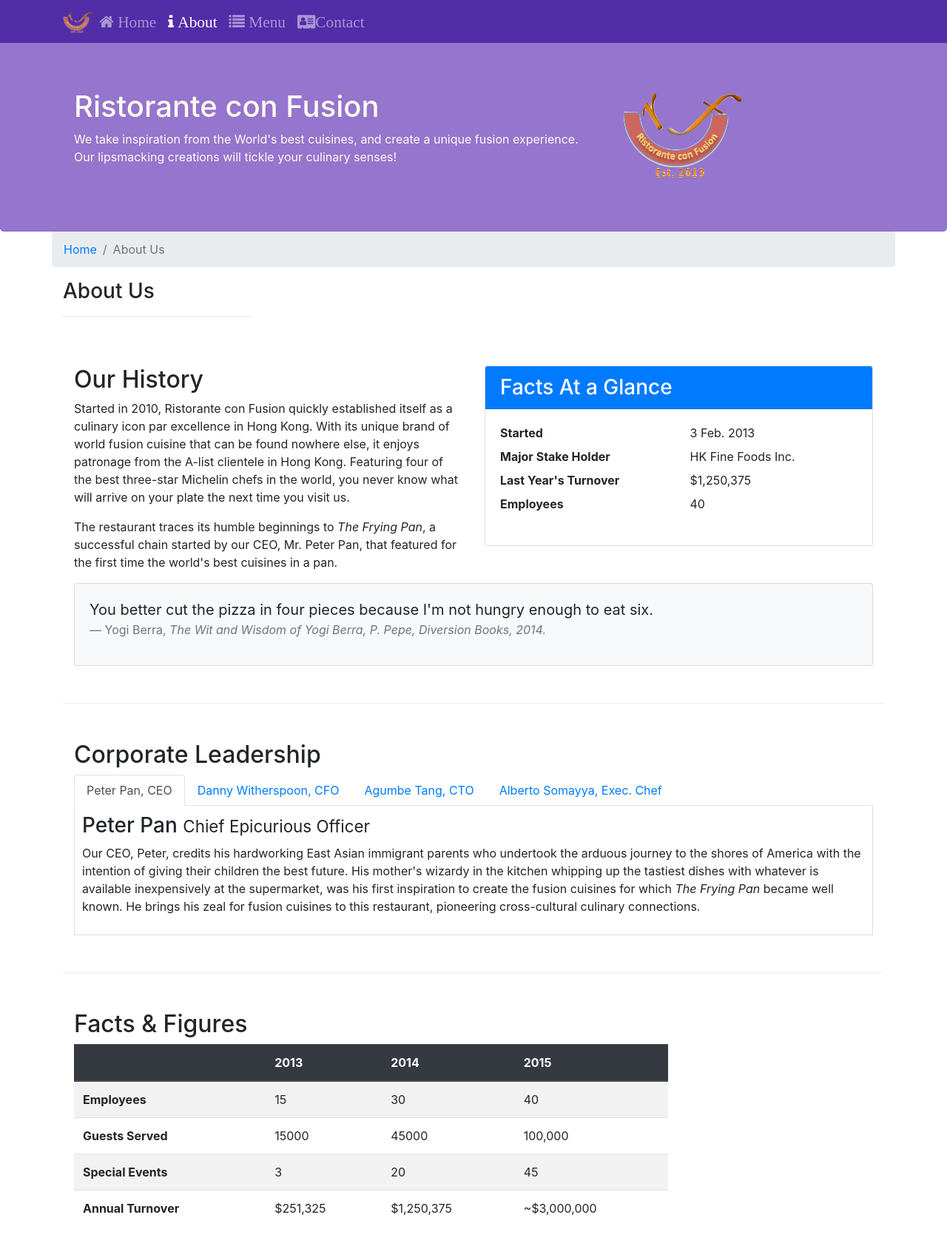
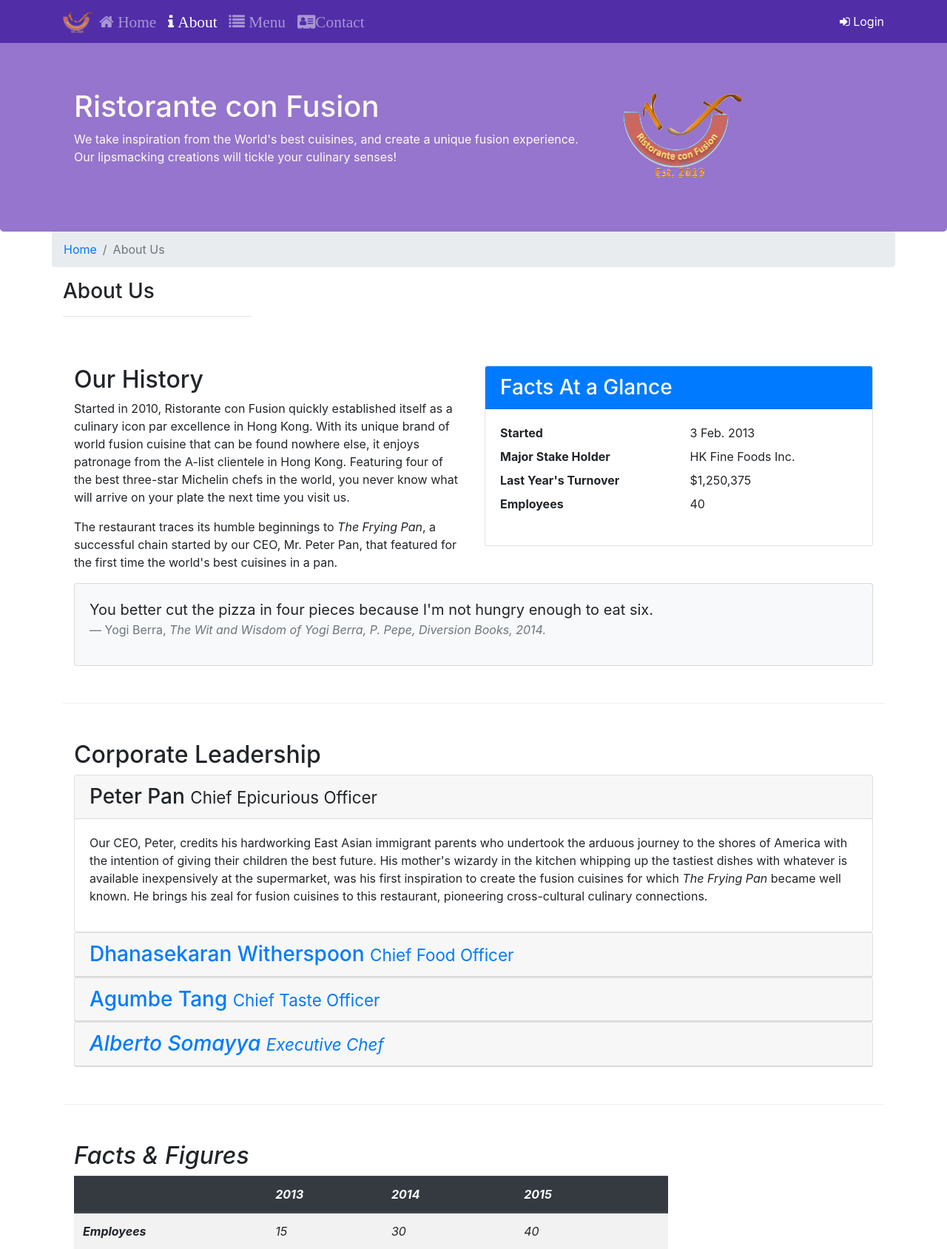
Before and after one commit to LeonardoCabral578/con-fusion, a PHP site: page /aboutus.php in a window 1280 px wide. Shown: the top 1688 px of the page at 74% size. Run offline with PHP 8.4, Linux system fonts and the light colour scheme; data that the repository does not hold is empty; some libraries are stand-ins or nearby versions.

Commit message:
Tooltip y Modal

```diff
--- a/aboutus.php
+++ b/aboutus.php
@@ -80,24 +80,18 @@ include_once 'plantillas/navbar.inc.php';
         <div class="col-12">
             <h2>Corporate Leadership</h2>
 
-            <ul class="nav nav-tabs">
-                <li class="nav-item">
-                    <a class="nav-link active" href="#peter" role="tab" data-toggle="tab">Peter Pan, CEO</a>
-                </li>
-                <li class="nav-item">
-                    <a class="nav-link" href="#danny" role="tab" data-toggle="tab">Danny Witherspoon, CFO</a>
-                </li>
-                <li class="nav-item">
-                    <a class="nav-link" href="#agumbe" role="tab" data-toggle="tab">Agumbe Tang, CTO</a>
-                </li>
-                <li class="nav-item">
-                    <a class="nav-link" href="#alberto" role="tab" data-toggle="tab">Alberto Somayya, Exec. Chef</a>
-                </li>
-            </ul>
+            <div id="accordion">
+                <div class="card">
+                    <div class="card-header" role="tab" id="peterhead">
+                        <h3 class="mb-0">
+                            <a data-toggle="collapse" data-target="#peter">
+                                Peter Pan <small>Chief Epicurious Officer</small>
+                            </a>
+                        </h3>
+                    </div>
 
-            <div class="tab-content">
-                <div role="tabpanel" class="tab-pane fade show active" id="peter">
-                    <h3>Peter Pan <small>Chief Epicurious Officer</small></h3>
+                    <div role="tabpanel" class="collapse show" id="peter" data-parent="#accordion">
+                        <div class="card-body">
                             <p class="d-none d-sm-block">Our CEO, Peter, credits his hardworking East Asian immigrant parents who undertook the arduous
                                 journey to the shores of America with the intention of giving their children the best future. His
                                 mother's wizardy in the kitchen whipping up the tastiest dishes with whatever is available
@@ -105,25 +99,54 @@ include_once 'plantillas/navbar.inc.php';
                                 <em>The Frying Pan</em> became well known. He brings his zeal for fusion cuisines to this
                                 restaurant, pioneering cross-cultural culinary connections.</p>
                         </div>
+                    </div>
+                </div>
 
-                <div role="tabpanel" class="tab-pane fade" id="danny">
-                    <h3>Dhanasekaran Witherspoon <small>Chief Food Officer</small></h3>
+                <div class="card">
+                    <div class="card-header" role="tab" id="dannyhead">
+                        <h3 class="mb-0">
+                            <a class="collapsed" data-toggle="collapse" data-target="#danny">
+                                Dhanasekaran Witherspoon <small>Chief Food Officer</small>
+                            </a>
+                        </h3>
+                    </div>
+
+                    <div class="collapse" id="danny" data-parent="#accordion">
+                        <div class="card-body">
                             <p class="d-none d-sm-block">Our CFO, Danny, as he is affectionately referred to by his colleagues, comes from a long established
                                 family tradition in farming and produce. His experiences growing up on a farm in the Australian
                                 outback gave him great appreciation for varieties of food sources. As he puts it in his own words,
                                 <em>Everything that runs, wins, and everything that stays, pays!</em></p>
                         </div>
+                    </div>
+                </div>
 
-                <div role="tabpanel" class="tab-pane fade" id="agumbe">
-                    <h3>Agumbe Tang <small>Chief Taste Officer</small></h3>
+                <div class="card">
+                    <div class="card-header" role="tab" id="agumbehead">
+                        <h3 class="mb-0">
+                            <a class="collapsed" data-toggle="collapse" data-target="#agumbe">Agumbe Tang <small>Chief Taste Officer</small></a>
+                        </h3>
+                    </div>
+
+                    <div class="collapse" id="agumbe" data-parent="#accordion">
+                        <div class="card-body">
                             <p class="d-none d-sm-block">Blessed with the most discerning gustatory sense, Agumbe, our CTO, personally ensures that every dish
                                 that we serve meets his exacting tastes. Our chefs dread the tongue lashing that ensues if their
                                 dish does not meet his exacting standards. He lives by his motto, <em>You click only if you survive
-                            my lick.</em></p>
+                                    my lick.</p>
+                        </div>
+                    </div>
                 </div>
 
-                <div role="tabpanel" class="tab-pane fade" id="alberto">
-                    <h3>Alberto Somayya <small>Executive Chef</small></h3>
+                <div class="card">
+                    <div class="card-header" role="tab" id="albertohead">
+                        <h3 class="mb-0">
+                            <a class="collapsed" data-toggle="collapse" data-target="#alberto">Alberto Somayya <small>Executive Chef</small></a>
+                        </h3>
+                    </div>
+
+                    <div class="collapse" id="alberto" data-parent="#accordion">
+                        <div class="card-body">
                             <p class="d-none d-sm-block">Award winning three-star Michelin chef with wide International experience having worked closely with
                                 whos-who in the culinary world, he specializes in creating mouthwatering Indo-Italian fusion
                                 experiences. He says, <em>Put together the cuisines from the two craziest cultures, and you get a
@@ -132,6 +155,9 @@ include_once 'plantillas/navbar.inc.php';
                     </div>
                 </div>
             </div>
+        </div>
+    </div>
+
     <div class="row row-content">
         <div class="col-12 col-sm-9">
             <h2>Facts &amp; Figures</h2>
--- a/plantillas/dec-final.inc.php
+++ b/plantillas/dec-final.inc.php
@@ -5,6 +5,11 @@
   <script src="https://cdn.jsdelivr.net/npm/bootstrap@4.5.3/dist/js/bootstrap.bundle.min.js"
     integrity="sha384-ho+j7jyWK8fNQe+A12Hb8AhRq26LrZ/JpcUGGOn+Y7RsweNrtN/tE3MoK7ZeZDyx"
     crossorigin="anonymous"></script>
+  <script>
+    $(document).ready(function(){
+        $('[data-toggle="tooltip"]').tooltip();
+    });
+  </script>
 </body>
 
 </html>
--- a/plantillas/navbar.inc.php
+++ b/plantillas/navbar.inc.php
@@ -6,11 +6,54 @@
     <a class="navbar-brand mr-auto" href="./index.php"><img src="img/logo.png" height="30" width="41"></a>
     <div class="collapse navbar-collapse" id="Navbar">
       <ul class="navbar-nav mr-auto">
-          <li class="nav-item <?php echo $indexActivo?>"><a class="nav-link" href="./index.php"><span class="fa fa-home fa-lg"> Home</a></li>
-          <li class="nav-item <?php echo $aboutusActivo?>"><a class="nav-link" href="./aboutus.php"><span class="fa fa-info fa-lg"> About</a></li>
-          <li class="nav-item <?php echo $estaActivo?>"><a class="nav-link" href="#"><span class="fa fa-list fa-lg"> Menu</a></li>
-          <li class="nav-item <?php echo $contactusActivo?>"><a class="nav-link" href="./contactus.php"><span class="fa fa-address-card fa-lg">Contact</a></li>
+        <li class="nav-item <?php echo $indexActivo ?>"><a class="nav-link" href="./index.php"><span class="fa fa-home fa-lg"> Home</a></li>
+        <li class="nav-item <?php echo $aboutusActivo ?>"><a class="nav-link" href="./aboutus.php"><span class="fa fa-info fa-lg"> About</a></li>
+        <li class="nav-item <?php echo $estaActivo ?>"><a class="nav-link" href="#"><span class="fa fa-list fa-lg"> Menu</a></li>
+        <li class="nav-item <?php echo $contactusActivo ?>"><a class="nav-link" href="./contactus.php"><span class="fa fa-address-card fa-lg">Contact</a></li>
       </ul>
+      <span class="navbar-text">
+        <a data-toggle="modal" data-target="#loginModal">
+          <span class="fa fa-sign-in"></span> Login
+        </a>
+      </span>
     </div>
   </div>
 </nav>
+
+<div id="loginModal" class="modal fade" role="dialog">
+  <div class="modal-dialog modal-lg" role="content">
+    <div class="modal-content">
+      <div class="modal-header">
+        <h4 class="modal-title">Login</h4>
+        <button type="button" class="close" data-dismiss="modal">
+          &times;
+        </button>
+      </div>
+      <div class="modal-body">
+        <form>
+          <div class="form-row">
+            <div class="form-group col-sm-4">
+              <label class="sr-only" for="exampleInputEmail3">Email address</label>
+              <input type="email" class="form-control form-control-sm mr-1" id="exampleInputEmail3" placeholder="Enter email">
+            </div>
+            <div class="form-group col-sm-4">
+              <label class="sr-only" for="exampleInputPassword3">Password</label>
+              <input type="password" class="form-control form-control-sm mr-1" id="exampleInputPassword3" placeholder="Password">
+            </div>
+            <div class="col-sm-auto">
+              <div class="form-check">
+                <input class="form-check-input" type="checkbox">
+                <label class="form-check-label"> Remember me
+                </label>
+              </div>
+            </div>
+          </div>
+          <div class="form-row">
+            <button type="button" class="btn btn-secondary btn-sm ml-auto" data-dismiss="modal">Cancel</button>
+            <button type="submit" class="btn btn-primary btn-sm ml-1">Sign in</button>
+          </div>
+        </form>
+      </div>
+    </div>
+  </div>
+</div>
```
Also changed, not shown: index.php (+5 -4 lines). Lines whose indentation alone changed are shown as unchanged.
